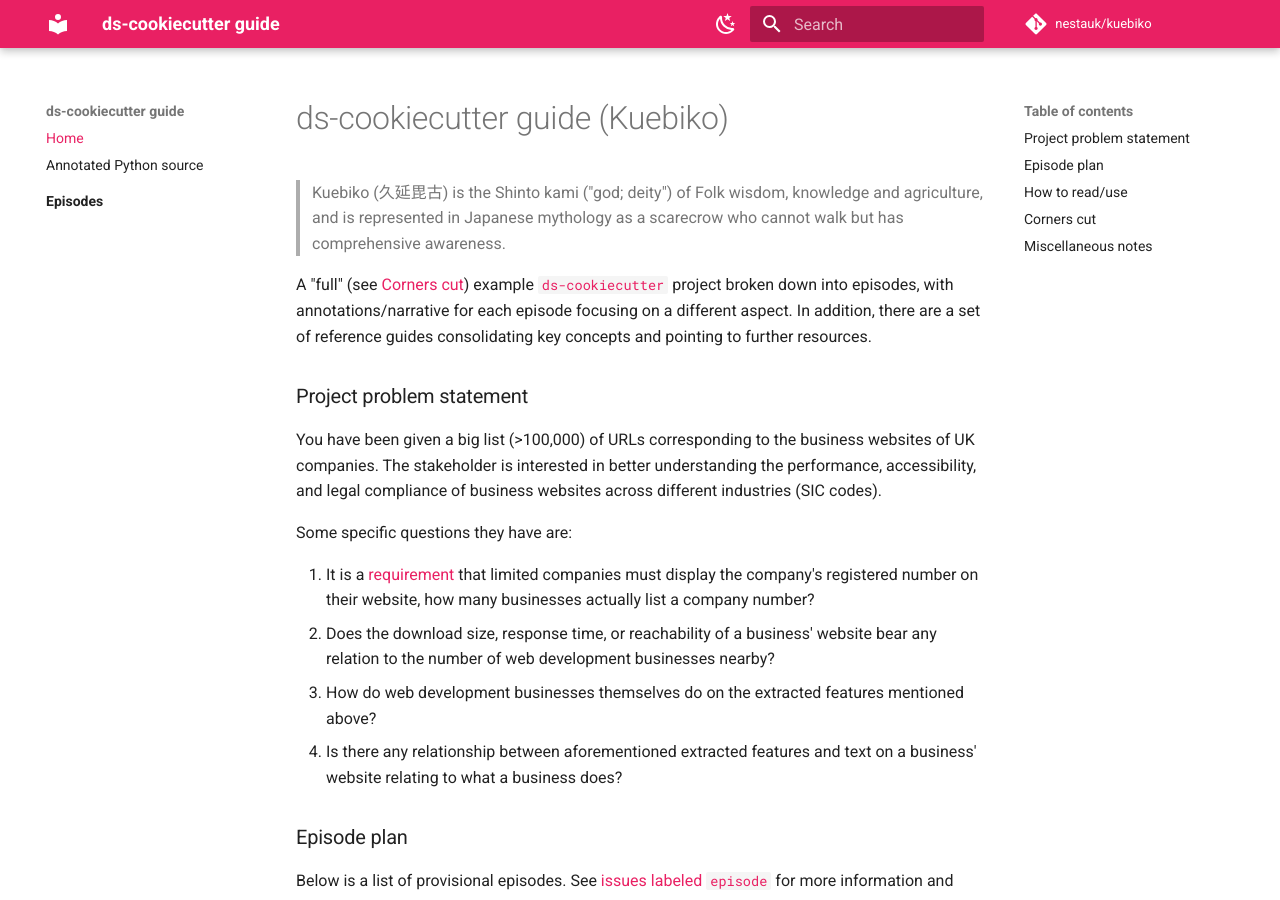
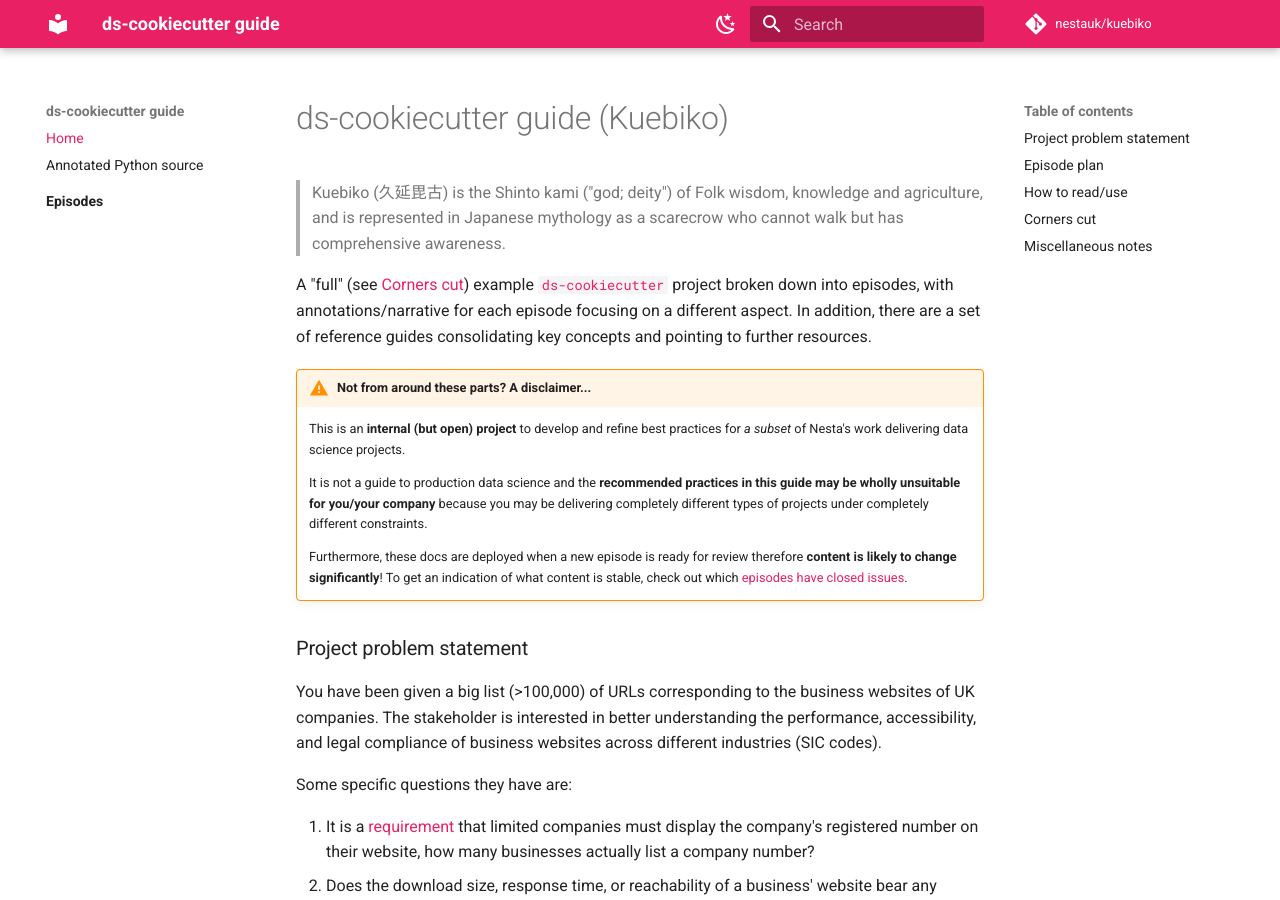
Before and after one commit to nestauk/kuebiko, an MkDocs documentation site: the page built from docs/guide/index.md, in a window 1280 px wide and 900 px high. Built offline with MkDocs 1.6.1 and Material for MkDocs 9.7.7, drawn with Linux system fonts in a browser that asks for light colours; emoji names are drawn with the system emoji font; comment, search, counter and statistics services are not loaded.

Commit message:
Add note to external visitors

```diff
--- a/docs/guide/index.md
+++ b/docs/guide/index.md
@@ -3,6 +3,14 @@
 > Kuebiko (久延毘古) is the Shinto kami ("god; deity") of Folk wisdom, knowledge and agriculture, and is represented in Japanese mythology as a scarecrow who cannot walk but has comprehensive awareness.
 
 A "full" (see [Corners cut](#corners-cut)) example [`ds-cookiecutter`](http://nestauk.github.io/ds-cookiecutter/) project broken down into episodes, with annotations/narrative for each episode focusing on a different aspect. In addition, there are a set of reference guides consolidating key concepts and pointing to further resources.
+
+!!! warning "Not from around these parts? A disclaimer..."
+
+    This is an **internal (but open) project** to develop and refine best practices for _a subset_ of Nesta's work delivering data science projects.
+
+    It is not a guide to production data science and the **recommended practices in this guide may be wholly unsuitable for you/your company** because you may be delivering completely different types of projects under completely different constraints.
+
+    Furthermore, these docs are deployed when a new episode is ready for review therefore **content is likely to change significantly**! To get an indication of what content is stable, check out which [episodes have closed issues](https://github.com/nestauk/kuebiko/issues?q=is%3Aclosed+label%3Aepisode+sort%3Acreated-asc+).
 
 ### Project problem statement
 
```
